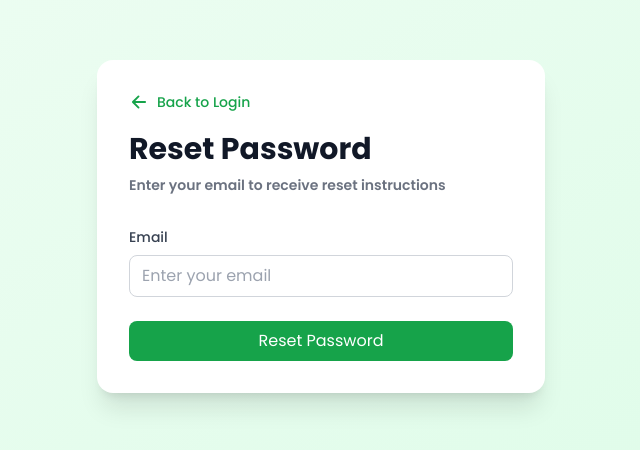
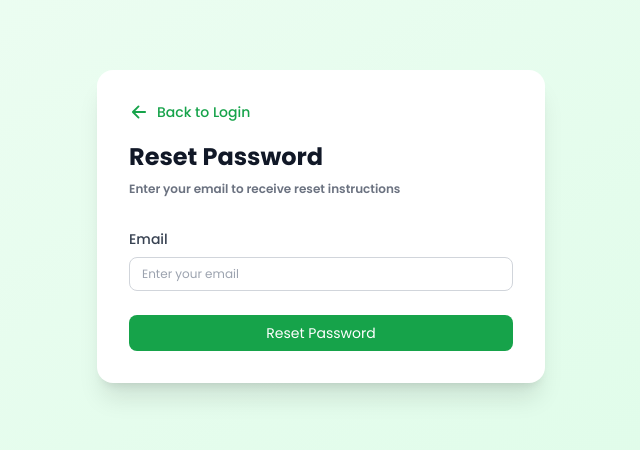
Before and after one commit to rachidfrex/construction-management-app, a React (Vite) app: page /forgot-password in a window 1280 px wide. Shown: the part 174-624 px from the top of the page, without its empty margins (319-959 px from the left). Built offline with nearby package versions, Linux system fonts and the light colour scheme.

Commit message:
feat: enhance ForgotPassword and Login components with RTL support and translation integration

```diff
--- a/src/pages/auth/ForgotPassword.tsx
+++ b/src/pages/auth/ForgotPassword.tsx
@@ -1,19 +1,23 @@
 import React from 'react';
 import { Link, useNavigate } from 'react-router-dom';
 import { motion } from 'framer-motion';
-import { IoArrowBack } from 'react-icons/io5';
+import { IoArrowBack, IoArrowForward } from 'react-icons/io5';
 import { useToast } from '../../context/ToastContext';
+import { useTranslationContext } from '../../context/TranslationContext';
+import { useTranslation } from 'react-i18next';
 
 const ForgotPassword = () => {
+  const { t } = useTranslation();
   const { showToast } = useToast();
   const navigate = useNavigate();
+  const { direction } = useTranslationContext();
   const [email, setEmail] = React.useState('');
   const [isLoading, setIsLoading] = React.useState(false);
 
   const handleSubmit = async (e: React.FormEvent) => {
     e.preventDefault();
     if (!email) {
-      showToast('warning', 'Please enter your email address');
+      showToast('warning', t('auth.emailRequired'));
       return;
     }
 
@@ -21,14 +25,14 @@ const ForgotPassword = () => {
     try {
       // Simulate API call
       await new Promise(resolve => setTimeout(resolve, 2000));
-      showToast('success', 'Password reset link sent! Please check your email.');
-      setEmail(''); // Clear the form after success
+      showToast('success', t('auth.resetLinkSent'));
+      setEmail('');
 
       setTimeout(() => {
         navigate('/reset-password');
       }, 1500);
     } catch (error) {
-      showToast('error', 'Something went wrong. Please try again.');
+      showToast('error', t('common.errorOccurred'));
     } finally {
       setIsLoading(false);
     }
@@ -41,7 +45,7 @@ const ForgotPassword = () => {
         animate={{ opacity: 1, y: 0 }}
         className="w-full max-w-md"
       >
-        <div className="bg-white rounded-2xl shadow-xl p-8">
+        <div className={`bg-white rounded-2xl shadow-xl p-8 ${direction === 'rtl' ? 'text-right' : 'text-left'}`}>
           {/* Back button */}
           <div className="mb-3">
             <Link
@@ -49,20 +53,24 @@ const ForgotPassword = () => {
               className="inline-flex items-center text-green-600 hover:text-green-800 transition-all duration-300 group"
             >
               <motion.div
-                whileHover={{ x: -4 }}
+                whileHover={{ x: direction === 'rtl' ? 4 : -4 }}
                 className="flex items-center gap-2"
               >
-                <IoArrowBack className="text-xl" />
-                <span className="text-sm font-medium">Back to Login</span>
+                {direction === 'rtl' ? (
+                  <IoArrowForward className="text-xl" />
+                ) : (
+                  <IoArrowBack className="text-xl" />
+                )}
+                <span className="text-sm font-medium">{t('auth.backToLogin')}</span>
               </motion.div>
             </Link>
           </div>
 
           {/* Header */}
-          <div className="text-start mb-8">
-            <h1 className="text-3xl font-bold text-gray-900">Reset Password</h1>
-            <p className="text-gray-500 text-sm font-semibold mt-2">
-              Enter your email to receive reset instructions
+          <div className="mb-8">
+            <h1 className="text-2xl font-bold text-gray-900">{t('auth.resetPassword')}</h1>
+            <p className="text-gray-500 text-xs font-semibold mt-2">
+              {t('auth.resetInstructions')}
             </p>
           </div>
 
@@ -70,22 +78,21 @@ const ForgotPassword = () => {
           <form onSubmit={handleSubmit} className="space-y-6">
             <div>
               <label className="block text-sm font-medium text-gray-700 mb-2">
-                Email
+                {t('auth.email')}
               </label>
               <input
                 type="email"
                 value={email}
                 onChange={(e) => setEmail(e.target.value)}
-                placeholder="Enter your email"
-                className="w-full border border-gray-300 rounded-lg px-3 py-2 focus:outline-none focus:ring-2 focus:ring-green-500 focus:border-transparent transition-all"
-
+                placeholder={t('auth.enterEmail')}
+                className="w-full border text-xs border-gray-300 rounded-lg px-3 py-2 focus:outline-none focus:ring-2 focus:ring-green-500 focus:border-transparent transition-all"
               />
             </div>
 
             <button
               type="submit"
               disabled={isLoading}
-              className="w-full bg-green-600 text-white rounded-lg py-2 px-4 hover:bg-green-700 transition duration-200 disabled:opacity-50 flex items-center justify-center"
+              className="w-full text-sm bg-green-600  text-white rounded-lg py-2 px-4 hover:bg-green-700 transition duration-200 disabled:opacity-50 flex items-center justify-center"
             >
               {isLoading ? (
                 <div className="flex items-center gap-2">
@@ -109,10 +116,10 @@ const ForgotPassword = () => {
                       d="M4 12a8 8 0 018-8V0C5.373 0 0 5.373 0 12h4zm2 5.291A7.962 7.962 0 014 12H0c0 3.042 1.135 5.824 3 7.938l3-2.647z"
                     />
                   </svg>
-                  <span>Processing...</span>
+                  <span>{t('common.loading')}</span>
                 </div>
               ) : (
-                'Reset Password'
+                t('auth.resetPassword')
               )}
             </button>
           </form>
--- a/src/pages/auth/login.tsx
+++ b/src/pages/auth/login.tsx
@@ -149,7 +149,9 @@ const Login = () => {
                 <button
                   type="button"
                   onClick={() => setShowPassword(!showPassword)}
-                  className="absolute right-3 top-1/2 -translate-y-1/2 text-gray-500 hover:text-gray-700"
+                  className={`absolute top-1/2 -translate-y-1/2 text-gray-500 hover:text-gray-700 ${
+                    direction === 'rtl' ? 'left-3' : 'right-3'
+                  }`}
                 >
                   {showPassword ? <FiEyeOff size={18} /> : <FiEye size={18} />}
                 </button>
@@ -163,9 +165,12 @@ const Login = () => {
                   id="remember"
                   className="h-4 w-4 rounded border-gray-300 text-green-600 focus:ring-green-500"
                 />
-                <label htmlFor="remember" className="ml-2 text-sm text-gray-600">
-                  {t('auth.rememberMe')}
-                </label>
+               <label
+                htmlFor="remember"
+                className={`text-sm text-gray-600 ${direction === 'rtl' ? 'mr-2' : 'ml-2'}`}
+              >
+                {t('auth.rememberMe')}
+              </label>
               </div>
               <Link to="/forgot-password" className="text-sm text-green-600 hover:text-green-500">
                 {t('auth.forgotPassword')}
@@ -204,11 +209,15 @@ const Login = () => {
 
             {/* Social Login */}
             <div className="mt-6">
-              <button className="w-full flex items-center justify-center px-4 py-2 border border-gray-300 rounded-lg hover:bg-gray-50">
-                <img src="https://www.svgrepo.com/show/475656/google-color.svg" alt="Google" className="h-5 w-5 mr-2" />
-                <span className="text-sm font-medium text-gray-700">Google</span>
-              </button>
-            </div>
+                <button className="w-full flex items-center justify-center px-4 py-2 border border-gray-300 rounded-lg hover:bg-gray-50">
+                  <img
+                    src="https://www.svgrepo.com/show/475656/google-color.svg"
+                    alt="Google"
+                    className={`h-5 w-5 ${direction === 'rtl' ? 'ml-2' : 'mr-2'}`}
+                  />
+                  <span className="text-sm font-medium text-gray-700" dir="ltr">Google</span>
+                </button>
+              </div>
           </div>
 
           {/* Sign up link */}
--- a/src/translations/ar.ts
+++ b/src/translations/ar.ts
@@ -37,7 +37,9 @@
         resetPassword: "إعادة تعيين كلمة المرور",
         newPassword: "كلمة مرور جديدة",
         confirmPassword: "تأكيد كلمة المرور",
-        alreadyHaveAccount: "لديك حساب بالفعل؟"
+        alreadyHaveAccount: "لديك حساب بالفعل؟",
+        resetInstructions: "أدخل بريدك الإلكتروني لتلقي تعليمات إعادة التعيين",
+        backToLogin: "العودة إلى تسجيل الدخول",
       },
 
     dashboard: {
--- a/src/translations/en.ts
+++ b/src/translations/en.ts
@@ -37,7 +37,10 @@ export const en = {
         resetPassword: "Reset Password",
         newPassword: "New Password",
         confirmPassword: "Confirm Password",
-        alreadyHaveAccount: "Already have an account?"
+        alreadyHaveAccount: "Already have an account?",
+        backToLogin: "Back to Login",
+        resetInstructions: "Enter your email to receive reset instructions",
+
       },
 
 
--- a/src/translations/fr.ts
+++ b/src/translations/fr.ts
@@ -18,7 +18,7 @@ export const fr = {
         errorOccurred: "Une erreur est survenue. Veuillez réessayer"
       },
       auth: {
-        welcomeBack: "Bon retour",
+        welcomeBack: "Bienvenue",
         pleaseSignIn: "Veuillez vous connecter à votre compte",
         email: "Email",
         password: "Mot de passe",
@@ -36,7 +36,10 @@ export const fr = {
         resetPassword: "Réinitialiser le mot de passe",
         newPassword: "Nouveau mot de passe",
         confirmPassword: "Confirmer le mot de passe",
-        alreadyHaveAccount: "Vous avez déjà un compte ?"
+        alreadyHaveAccount: "Vous avez déjà un compte ?",
+        backToLogin: "Retour à la connexion",
+        resetInstructions: "Entrez votre email pour recevoir les instructions",
+
       },
 
     dashboard: {
```
